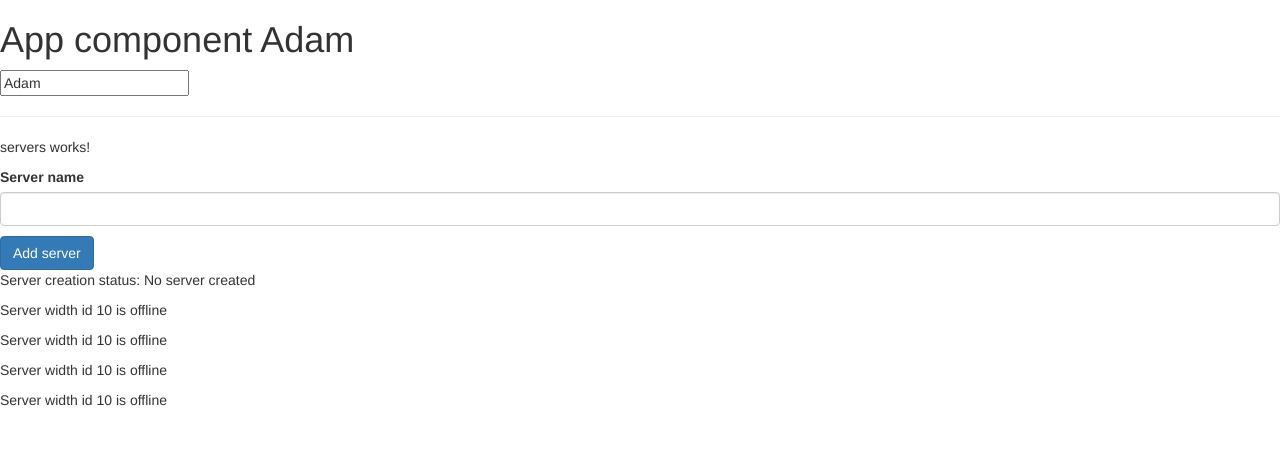
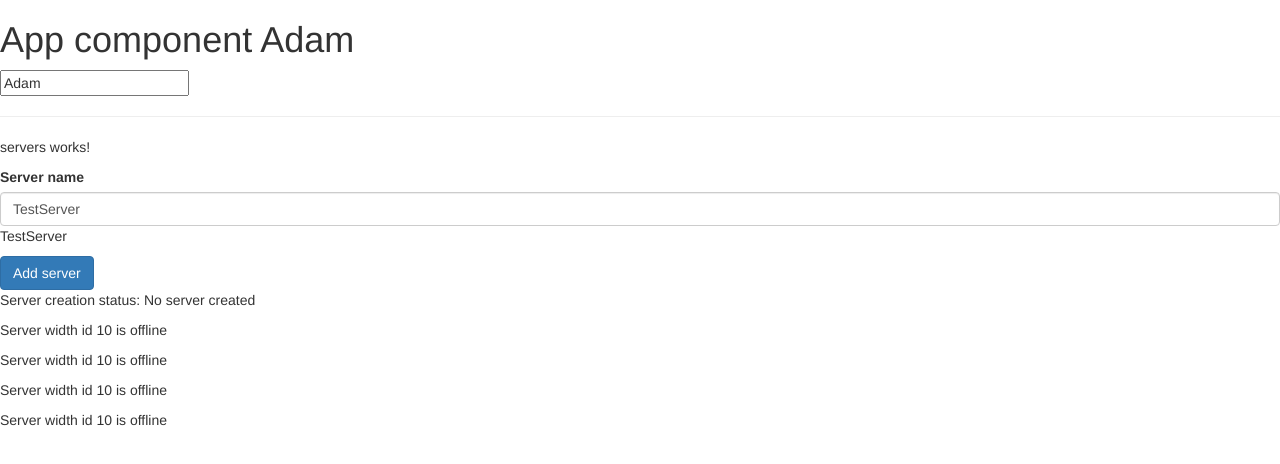
Before and after one commit to bendera/angular-udemy, an Angular app in the folder 00-getting-started/: page / in a window 1280 px wide. Shown: the top 464 px of the page. Built offline with nearby package versions, Linux system fonts and the light colour scheme.

Commit message:
two-way binding

```diff
--- a/00-getting-started/src/app/servers/servers.component.html
+++ b/00-getting-started/src/app/servers/servers.component.html
@@ -6,7 +6,7 @@
   <input
     type="text"
     class="form-control"
-    (input)="onUpdateServerName($event)"
+    [(ngModel)]="serverName"
   >
   <p>{{ serverName }}</p>
   <button
--- a/00-getting-started/src/app/servers/servers.component.ts
+++ b/00-getting-started/src/app/servers/servers.component.ts
@@ -8,7 +8,7 @@ import { Component, OnInit } from '@angular/core';
 export class ServersComponent implements OnInit {
   allowNewServer = false;
   serverCreationStatus = 'No server created';
-  serverName = '';
+  serverName = 'TestServer';
 
   constructor() {
     setTimeout(() => {
```
